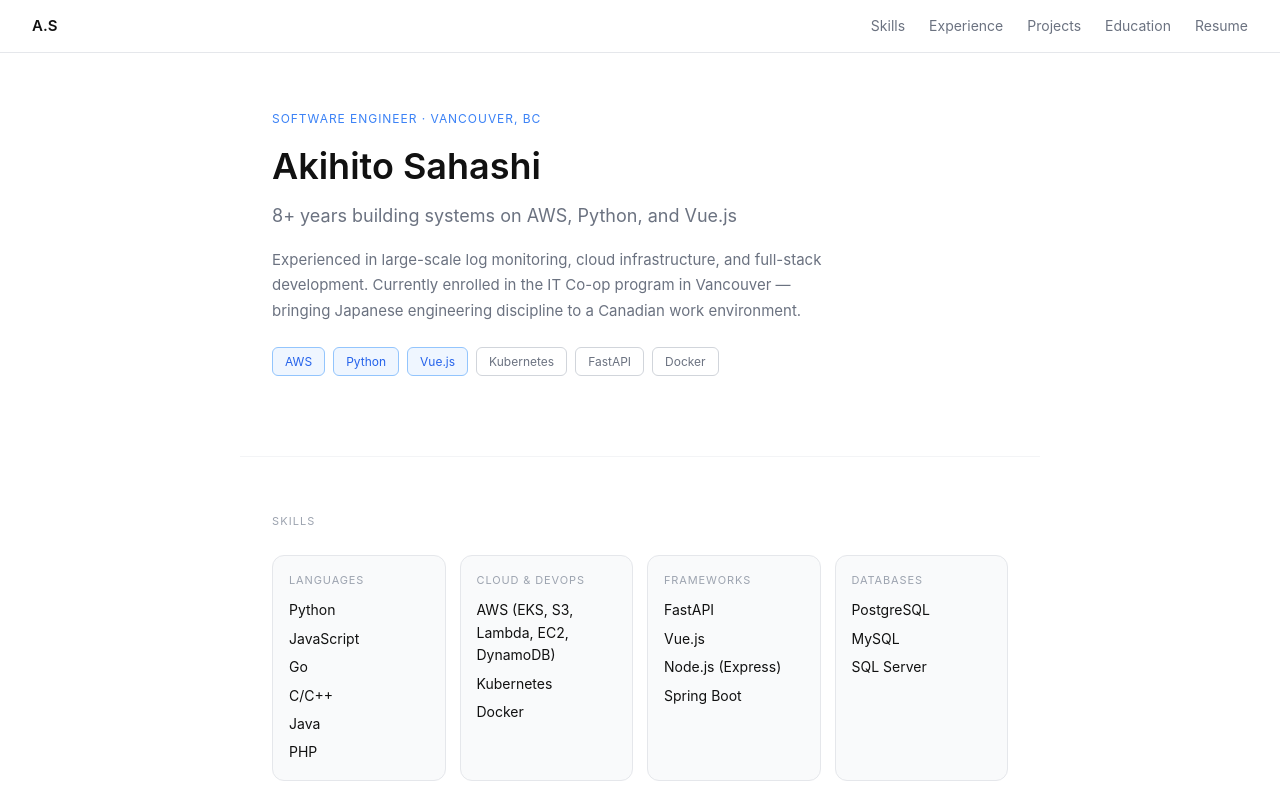
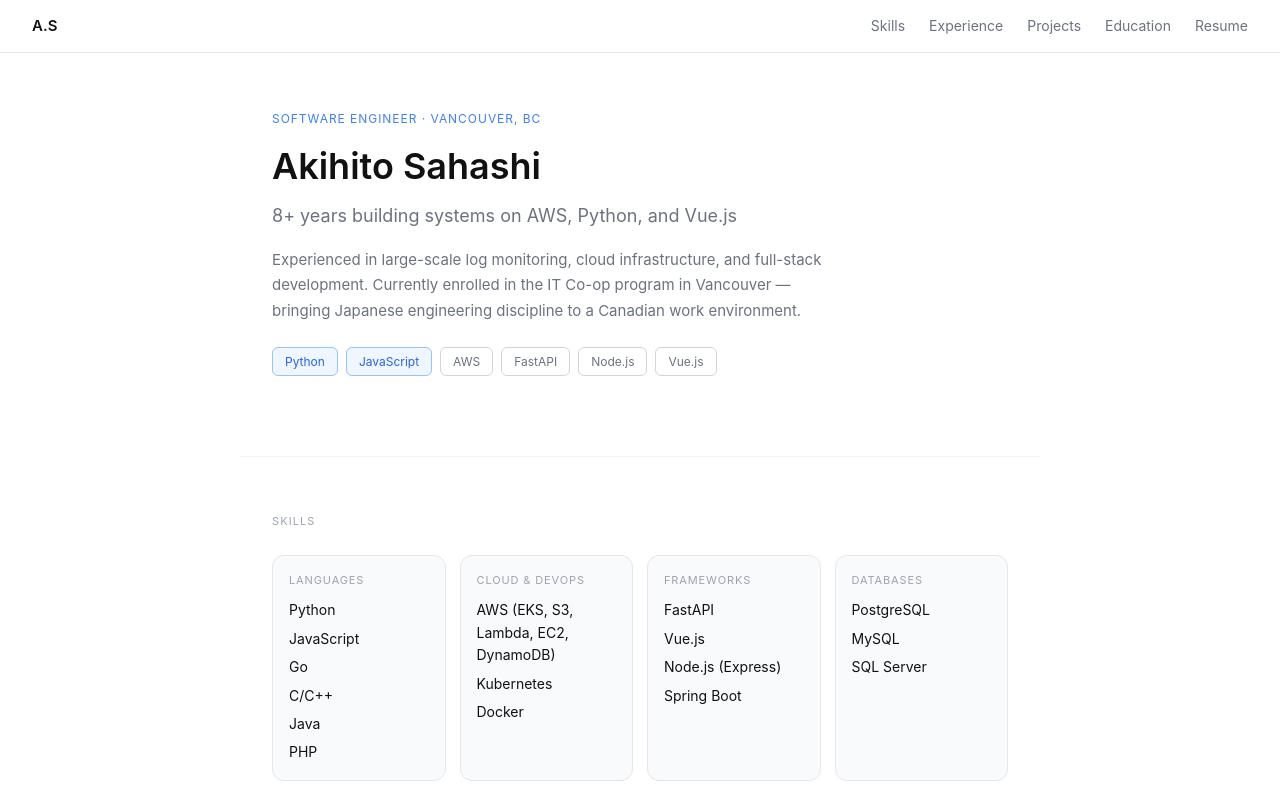
Before and after one commit to sashak2/portfolio, a Vue app: page / in a window 1280 px wide. Shown: the top 795 px of the page. Built offline with nearby package versions, Linux system fonts and the light colour scheme.

Commit message:
chore: Modify skill tag

```diff
--- a/src/views/HomeView.vue
+++ b/src/views/HomeView.vue
@@ -12,12 +12,12 @@
         Japanese engineering discipline to a Canadian work environment.
       </p>
       <div class="tags">
-        <span class="tag accent">AWS</span>
         <span class="tag accent">Python</span>
-        <span class="tag accent">Vue.js</span>
-        <span class="tag">Kubernetes</span>
+        <span class="tag accent">JavaScript</span>
+        <span class="tag">AWS</span>
         <span class="tag">FastAPI</span>
-        <span class="tag">Docker</span>
+        <span class="tag">Node.js</span>
+        <span class="tag">Vue.js</span>
       </div>
       <!-- <a class="resume-link" href="/Akihito_Sahashi_Resume.pdf" download>Download resume</a> -->
     </section>
```
